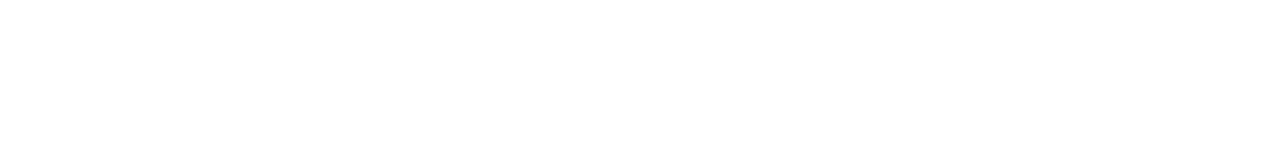
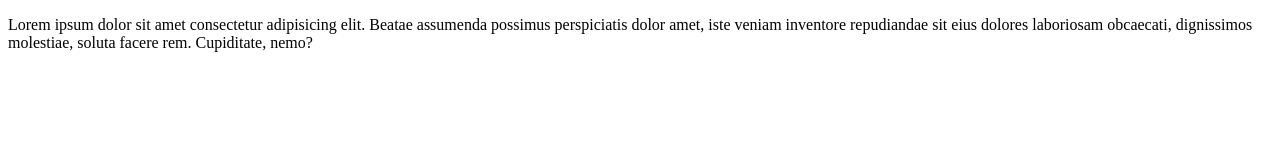
Before and after one commit to KenAdamsKen/goit-git-tutorial, a plain HTML site: page index.html in a window 1280 px wide. Drawn offline with Linux system fonts and the light colour scheme.

Commit message:
добавил параграф в main

```diff
--- a/index.html
+++ b/index.html
@@ -7,6 +7,7 @@
     <title>Titile Goit</title>
 </head>
 <body>
+    <p class="life">Lorem ipsum dolor sit amet consectetur adipisicing elit. Beatae assumenda possimus perspiciatis dolor amet, iste veniam inventore repudiandae sit eius dolores laboriosam obcaecati, dignissimos molestiae, soluta facere rem. Cupiditate, nemo?</p>
 
 </body>
 </html>
```
